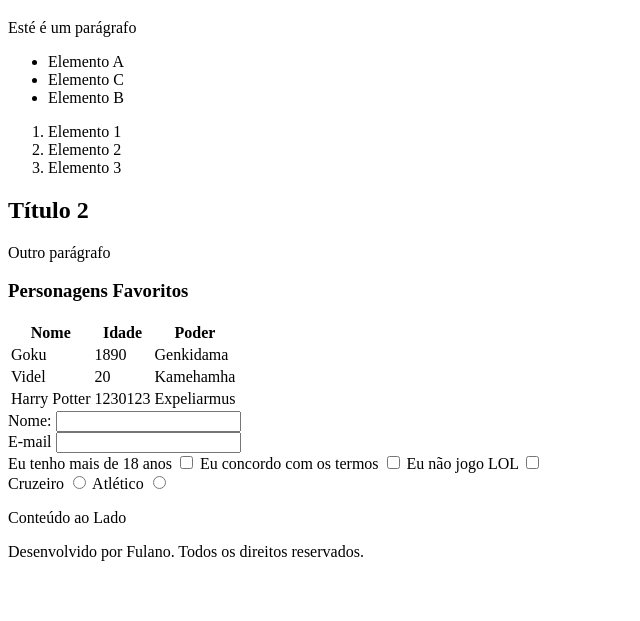
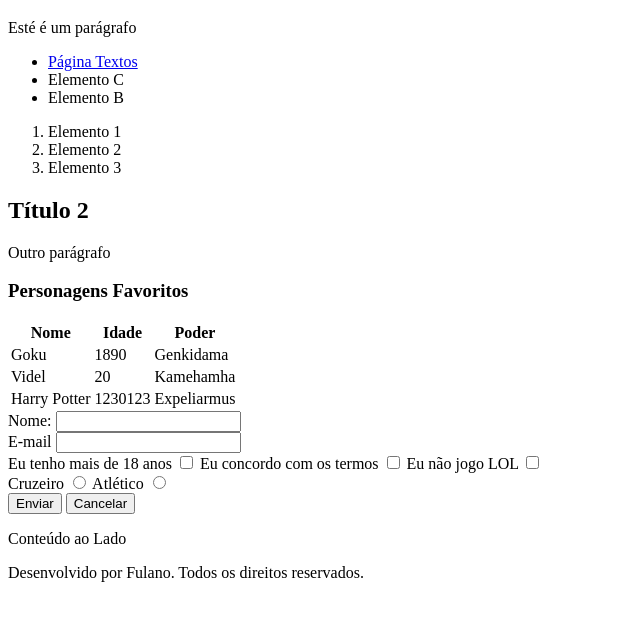
Before and after one commit to ramonbhb/Aula1HTML, a plain HTML site: page index.html in a window 1280 px wide. Shown: the part 61-682 px from the top of the page, without its empty margins (0-640 px from the left). Drawn offline with Linux system fonts and the light colour scheme.

Commit message:
Adicionado botao no formulario e pagina com link

```diff
--- a/index.html
+++ b/index.html
@@ -20,7 +20,7 @@
     <nav>
         <!-- Ordered -> Unordered List -->
         <ul>
-            <li>Elemento A</li>
+            <li><a href="textos.html">Página Textos</a></li>
             <li>Elemento C</li>
             <li>Elemento B</li>
         </ul>
@@ -70,7 +70,7 @@
         </article>
         <article>
             <section>
-                <form>
+                <form method="POST" action="">
                     <section>
                         <label for="nome">Nome:</label>
                         <input type="text" id="nome" name="nome"/>
@@ -96,7 +96,9 @@
                         <label for="atletico">Atlético</label>
                         <input type="radio" name="time" id="atletico">
                     </section>
-
+                    <input type="submit" value="Enviar">
+                    <input type="reset" value="Cancelar">
+                    <!-- <button></button> usar só quando for botão e não formulário-->
                 </form>
             </section>
         </article>
```
Also changed, not shown: textos.html (added, +16 -0 lines).
